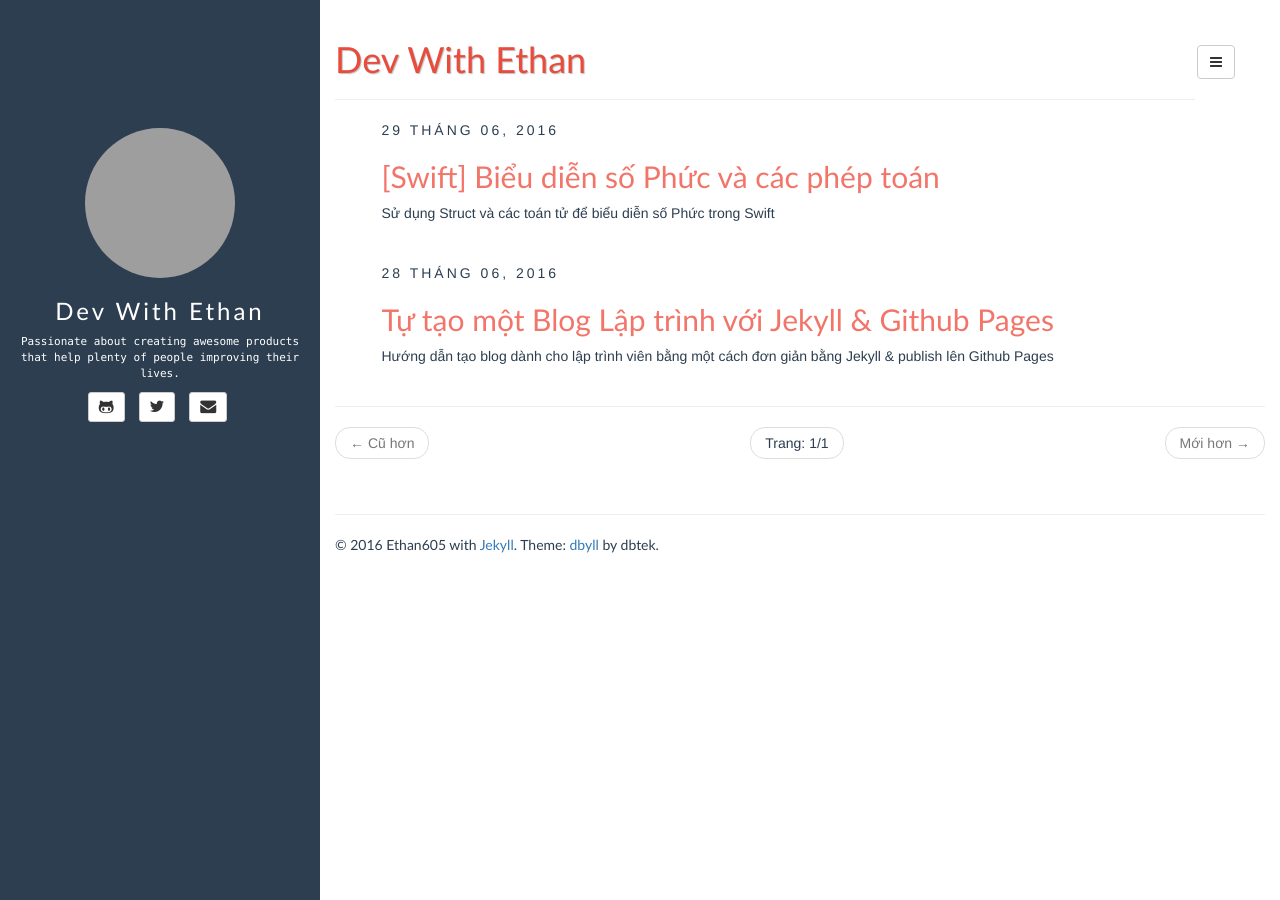
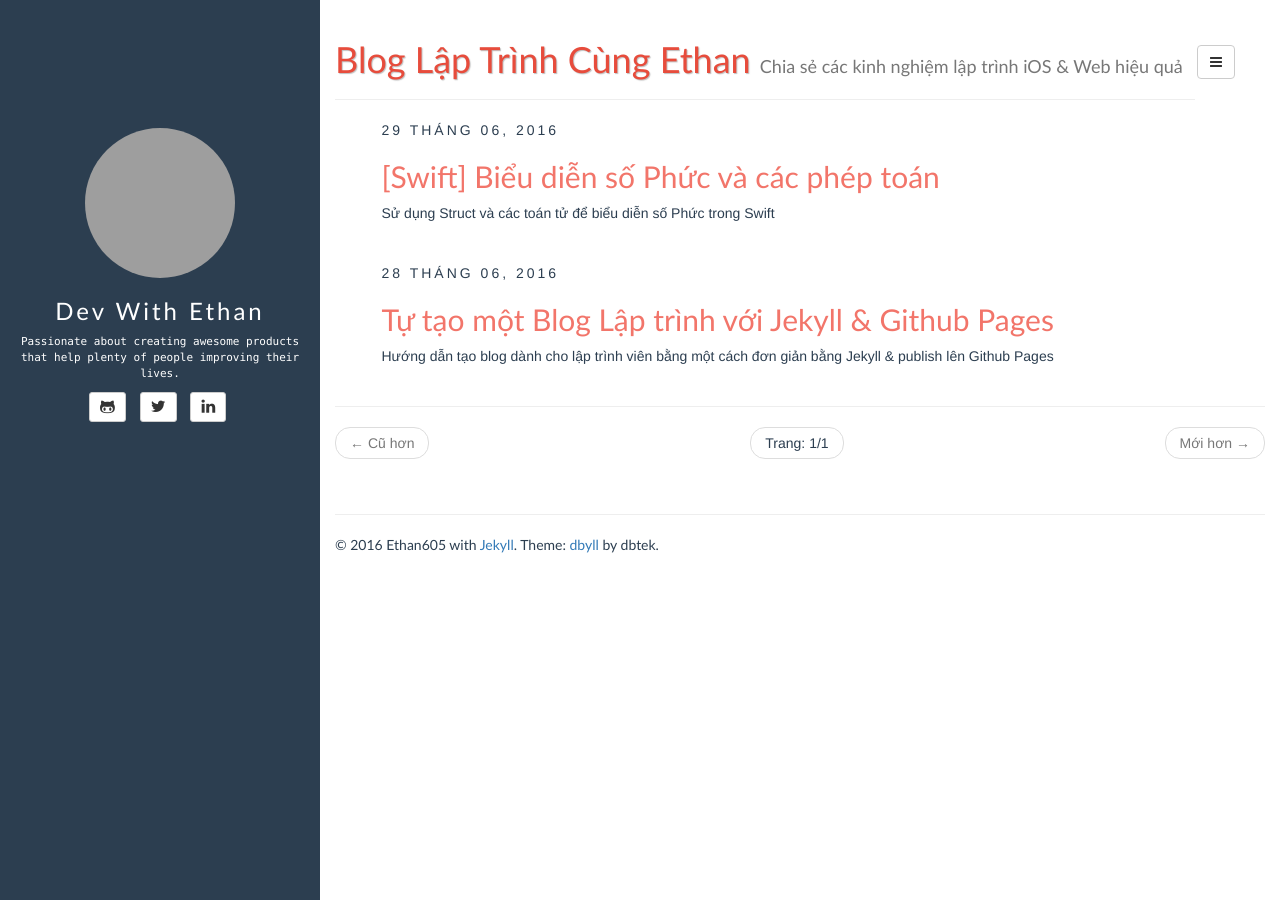
Before and after one commit to ethan605/dev-with-ethan, a Jekyll site: the page built from index.html, in a window 1280 px wide. Built offline with Jekyll 4.4.1, drawn with Linux system fonts in a browser that asks for light colours; nearby versions of some CDN libraries; the list of posts is cut into pages by our own code; grey boxes are pictures that could not be loaded.

Commit message:
[dbyll] Refine mobile layouts

```diff
--- a/_includes/default.html
+++ b/_includes/default.html
@@ -2,7 +2,7 @@
 <html>
 <head>
   <meta charset="utf-8">
-  {% seo title=false %}
+  {% seo %}
 
   <!-- Facebook metadata -->
   <meta property="og:type" content="website" />
@@ -68,38 +68,44 @@
   <nav class="navbar navbar-default visible-xs" role="navigation">
     <!-- Brand and toggle get grouped for better mobile display -->
     <div class="navbar-header">
-      <button type="button" class="navbar-toggle" data-toggle="collapse" data-target="#bs-example-navbar-collapse-1">
+      <button type="button"
+              class="navbar-toggle"
+              data-toggle="collapse"
+              data-target="#bs-example-navbar-collapse-1">
         <span class="sr-only">Toggle navigation</span>
         <span class="icon-bar"></span>
         <span class="icon-bar"></span>
         <span class="icon-bar"></span>
       </button>
+
+      {% if site.author.linkedin %}
+        <a type="button" class="navbar-toggle nav-link" href="https://linkedin.com/in/{{ site.author.linkedin }}">
+          <i class="fa fa-linkedin"></i>
+        </a>
+      {% endif %}
+
+      {% if site.author.twitter %}
+        <a type="button" class="navbar-toggle nav-link" href="http://twitter.com/{{ site.author.twitter }}">
+          <i class="fa fa-twitter"></i>
+        </a>
+      {% endif %}
+
       {% if site.author.github %}
-      <a type="button" class="navbar-toggle nav-link" href="http://github.com/{{ site.author.github }}">
-        <i class="fa fa-github"></i>
-      </a>
+        <a type="button" class="navbar-toggle nav-link" href="http://github.com/{{ site.author.github }}">
+          <i class="fa fa-github"></i>
+        </a>
       {% endif %}
-      {% if site.author.twitter %}
-      <a type="button" class="navbar-toggle nav-link" href="http://twitter.com/{{ site.author.twitter }}">
-        <i class="fa fa-twitter"></i>
-      </a>
-      {% endif %}
-      {% if site.author.email %}
-      <a type="button" class="navbar-toggle nav-link" href="mailto:{{ site.author.email }}">
-        <i class="fa fa-envelope"></i>
-      </a>
-      {% endif %}
+
       <a class="navbar-brand" href="{{ site.BASE_PATH }}/">
         <img src="http://www.gravatar.com/avatar/{{site.author.email_md5}}?s=35" class="img-circle" />
-        {{ site.title }}
       </a>
     </div>
 
     <!-- Collect the nav links, forms, and other content for toggling -->
     <div class="collapse navbar-collapse" id="bs-example-navbar-collapse-1">
       <ul class="nav navbar-nav">
-        <li class="active"><a href="{{ site.BASE_PATH }}/">Home</a></li>
-        <li><a href="{{ site.BASE_PATH}}/{{ site.categories_path }}">Categories</a></li>
+        <li class="active"><a href="{{ site.BASE_PATH }}/">Trang chủ</a></li>
+        <li><a href="{{ site.BASE_PATH}}/{{ site.categories_path }}">Thư mục</a></li>
         <li><a href="{{ site.BASE_PATH}}/{{ site.tags_path }}">Tags</a></li>
       </ul>
     </div><!-- /.navbar-collapse -->
--- a/_includes/page.html
+++ b/_includes/page.html
@@ -1,5 +1,11 @@
 <div class="page-header">
-  <h1>{{ page.title }} {% if page.tagline %} <small>{{ page.tagline }}</small>{% endif %}</h1>
+  <h1>
+    {{ page.title }}
+
+    {% if page.tagline %}
+      <small class="tagline">{{ page.tagline }}</small>
+    {% endif %}
+  </h1>
 </div>
 
 {{ content }}
--- a/_includes/sidebar.html
+++ b/_includes/sidebar.html
@@ -47,6 +47,16 @@
       </li>
     {% endif %}
 
+    {% if site.author.linkedin %}
+      <li>
+        <a class="btn btn-default btn-sm" href="https://linkedin.com/in/{{ site.author.linkedin }}">
+          <i class="fa fa-linkedin fa-lg"></i>
+        </a>
+      </li>
+    {% endif %}
+  </ul>
+
+  <ul id="contact-list-secondary" class="list-unstyled list-inline">
     {% if site.author.email %}
       <li>
         <a class="btn btn-default btn-sm" href="mailto:{{ site.author.email }}">
@@ -54,21 +64,11 @@
         </a>
       </li>
     {% endif %}
-  </ul>
 
-  <ul id="contact-list-secondary" class="list-unstyled list-inline">
     {% if site.author.pinterest %}
       <li>
         <a class="btn btn-default btn-sm" href="https://pinterest.com/{{ site.author.pinterest }}">
           <i class="fa fa-pinterest fa-lg"></i>
-        </a>
-      </li>
-    {% endif %}
-
-    {% if site.author.linkedin %}
-      <li>
-        <a class="btn btn-default btn-sm" href="https://linkedin.com/in/{{ site.author.linkedin }}">
-          <i class="fa fa-linkedin fa-lg"></i>
         </a>
       </li>
     {% endif %}
--- a/assets/css/custom.css
+++ b/assets/css/custom.css
@@ -84,3 +84,16 @@
   line-height: 2.7em;
   margin-left: 10px;
 }
+
+small.tagline {
+  font-size: 50%;
+  text-shadow: none;
+}
+
+.navbar-nav {
+  margin: 0px -15px;
+}
+
+.navbar-brand {
+  padding: 7.5px 15px;
+}
--- a/index.html
+++ b/index.html
@@ -1,6 +1,7 @@
 ---
 layout: page
-tagline:
+title: Blog Lập Trình Cùng Ethan
+tagline: "Chia sẻ các kinh nghiệm lập trình iOS & Web hiệu quả"
 ---
 
 {% for post in paginator.posts %}
```
Also changed, not shown: _posts/2016-06-28-create-blog-with-jekyll.md (+2 -0 lines).
